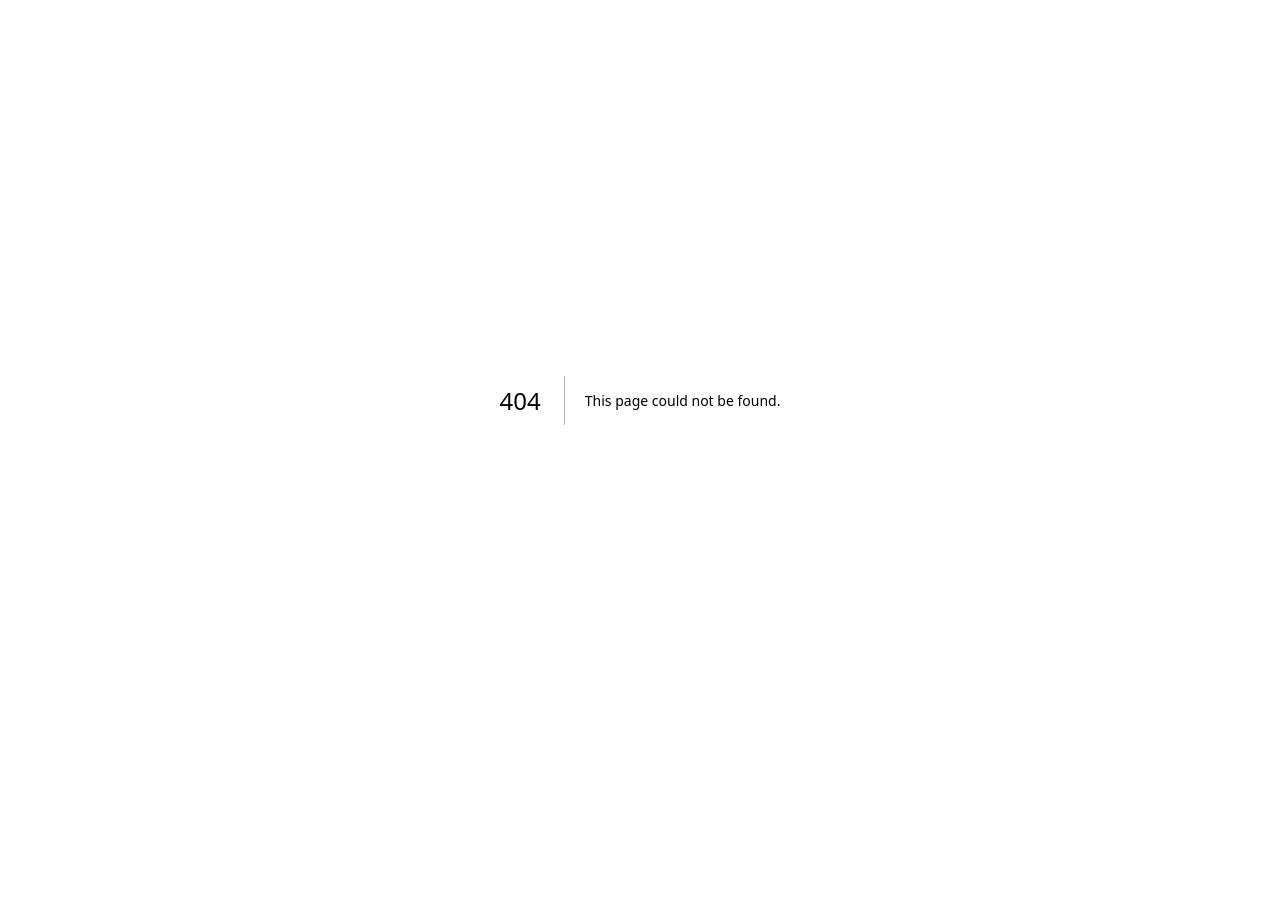
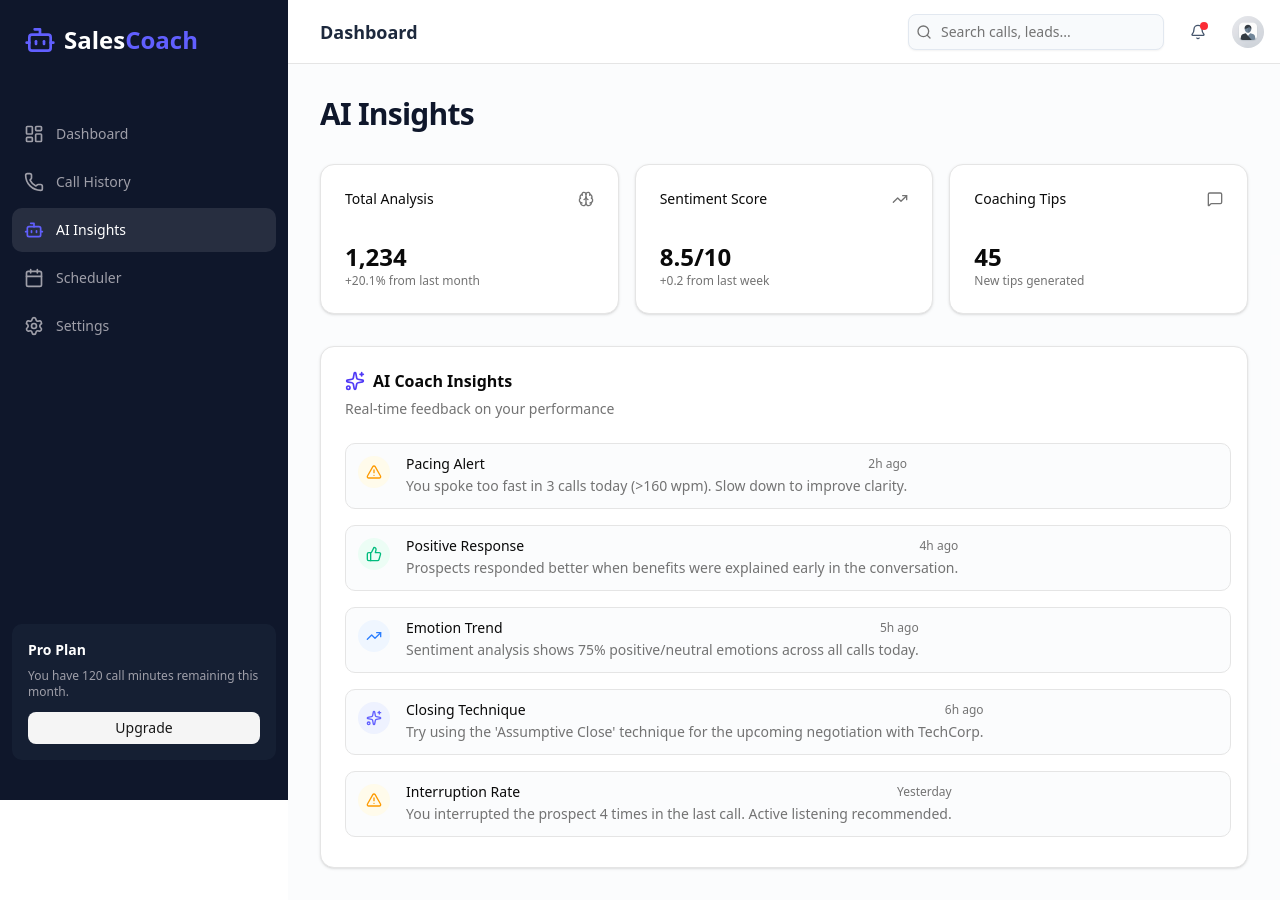
Before and after one commit to Ameer-HCode/ai-sales-coach, a Next.js app: page /insights in a window 1280 px wide. Before the commit this address had no page. Shown: the top 908 px of the page. Before the commit the page ends 800 px from the top, so only its background shows below. Built offline with nearby package versions, Linux system fonts and the light colour scheme.

Commit message:
Add AI Insights page with analytics dashboard

```diff
--- /dev/null
+++ b/app/insights/page.tsx
@@ -0,0 +1,60 @@
+import { Sidebar } from "@/components/layout/sidebar"
+import { Navbar } from "@/components/layout/navbar"
+import { AiInsights } from "@/components/dashboard/ai-insights"
+import { Card, CardContent, CardHeader, CardTitle } from "@/components/ui/card"
+import { Brain, TrendingUp, MessageSquare } from "lucide-react"
+
+export default function InsightsPage() {
+    return (
+        <div className="h-full relative">
+            <div className="hidden h-full md:flex md:w-72 md:flex-col md:fixed md:inset-y-0 z-[80] bg-gray-900">
+                <Sidebar />
+            </div>
+            <main className="md:pl-72 pb-10">
+                <Navbar />
+                <div className="p-8 space-y-8 bg-slate-50/50 min-h-[calc(100vh-4rem)]">
+                    <div className="flex items-center justify-between">
+                        <h2 className="text-3xl font-bold tracking-tight text-slate-900">AI Insights</h2>
+                    </div>
+
+                    <div className="grid gap-4 md:grid-cols-3">
+                        <Card>
+                            <CardHeader className="flex flex-row items-center justify-between space-y-0 pb-2">
+                                <CardTitle className="text-sm font-medium">Total Analysis</CardTitle>
+                                <Brain className="h-4 w-4 text-muted-foreground" />
+                            </CardHeader>
+                            <CardContent>
+                                <div className="text-2xl font-bold">1,234</div>
+                                <p className="text-xs text-muted-foreground">+20.1% from last month</p>
+                            </CardContent>
+                        </Card>
+                        <Card>
+                            <CardHeader className="flex flex-row items-center justify-between space-y-0 pb-2">
+                                <CardTitle className="text-sm font-medium">Sentiment Score</CardTitle>
+                                <TrendingUp className="h-4 w-4 text-muted-foreground" />
+                            </CardHeader>
+                            <CardContent>
+                                <div className="text-2xl font-bold">8.5/10</div>
+                                <p className="text-xs text-muted-foreground">+0.2 from last week</p>
+                            </CardContent>
+                        </Card>
+                        <Card>
+                            <CardHeader className="flex flex-row items-center justify-between space-y-0 pb-2">
+                                <CardTitle className="text-sm font-medium">Coaching Tips</CardTitle>
+                                <MessageSquare className="h-4 w-4 text-muted-foreground" />
+                            </CardHeader>
+                            <CardContent>
+                                <div className="text-2xl font-bold">45</div>
+                                <p className="text-xs text-muted-foreground">New tips generated</p>
+                            </CardContent>
+                        </Card>
+                    </div>
+
+                    <div className="grid gap-4 md:grid-cols-1">
+                        <AiInsights />
+                    </div>
+                </div>
+            </main>
+        </div>
+    )
+}
```
